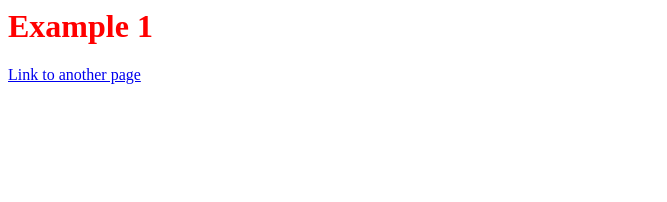
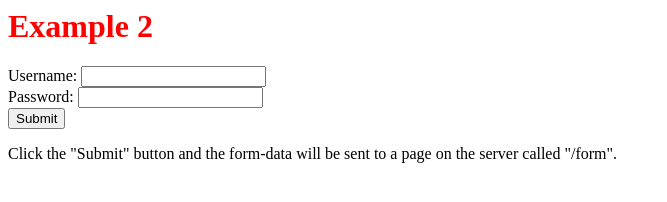
Before and after one commit to gabrieltnishimura/advanced-web-arch, a website: page examples/static-forms/index.html in a window 1280 px wide. Shown: the whole page, without its empty margins (0-667 px from the left). Drawn offline with Linux system fonts and the light colour scheme.

Commit message:
Forms added!

```diff
--- a/examples/static-forms/index.html
+++ b/examples/static-forms/index.html
@@ -1,9 +1,15 @@
 <html>
   <head>
-  	<title>Example 1</title>
+  	<title>Example 2</title>
   </head>
   <body>
-    <h1 style="color: red;"> Example 1 </h1>
-    <a href="another-page.html">Link to another page</a>
+    <h1 style="color: red;"> Example 2 </h1>
+	<form method="POST" action="http://localhost:3000/form">
+		Username: <input type="text" name="username"><br>
+		Password: <input type="password" name="password"><br>
+		<input type="submit" value="Submit">
+	</form>
+	<p>Click the "Submit" button and the form-data will be sent to a page on the server called "/form".</p>
+
   </body>
 </html>
```
Also changed, not shown: examples/static-forms/index.js (added, +12 -0 lines), examples/static-forms/package.json (added, +18 -0 lines), 1 other file.
